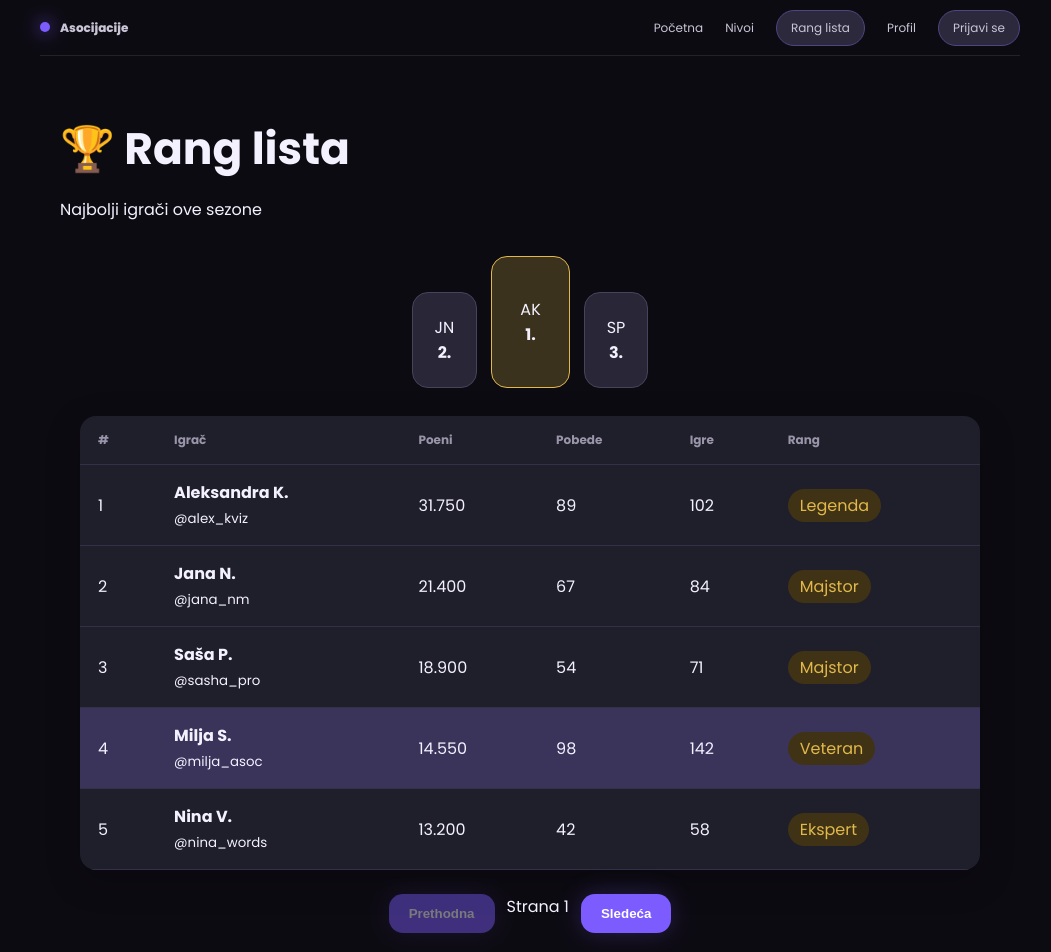
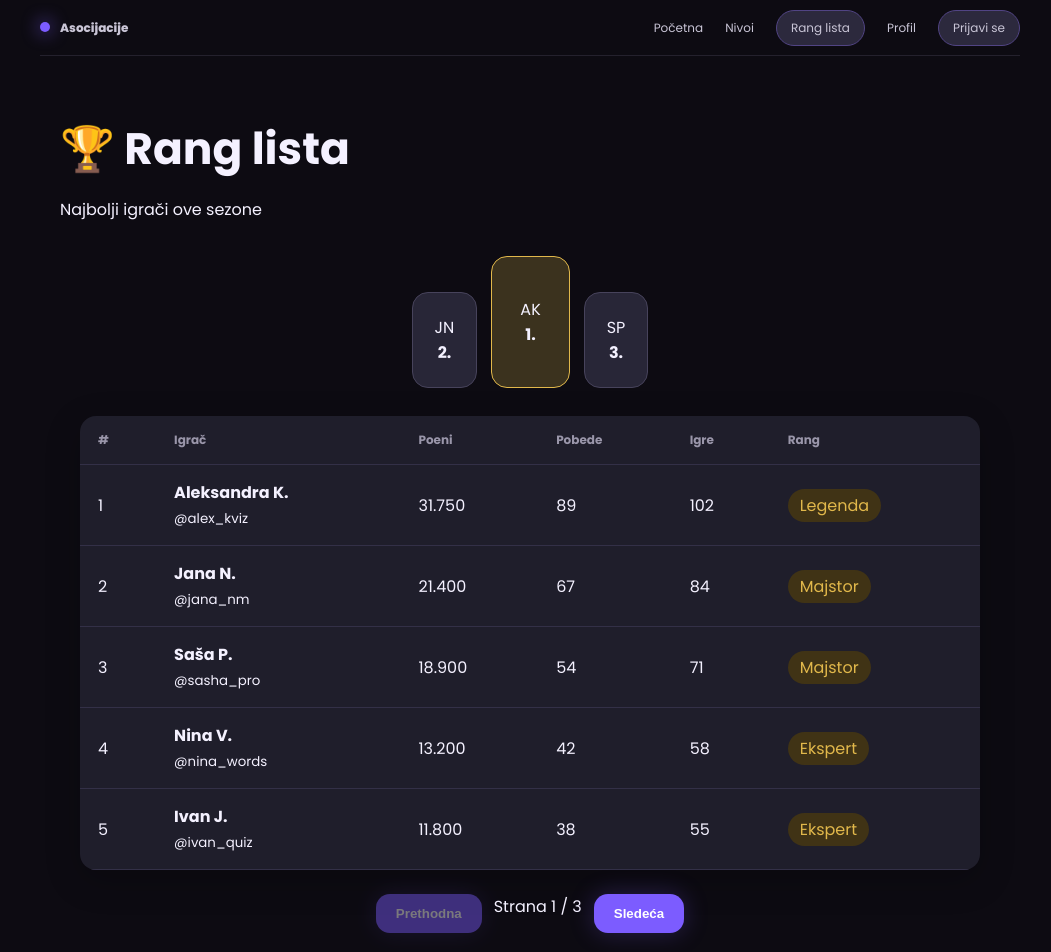
Before and after one commit to elab-development/klijentske-veb-tehnologije-i-skriptni-jezici-2025-26-2024-0201-veb-igrica-asocijacije, a React (Vite) app: page /leaderboard in a window 1280 px wide. Shown: the top 952 px of the page, without its empty margins (110-1161 px from the left). Built offline with nearby package versions, Linux system fonts and the light colour scheme.

Commit message:
Add saved user statistics to leaderboard

```diff
--- a/src/pages/LeaderboardPage.tsx
+++ b/src/pages/LeaderboardPage.tsx
@@ -1,11 +1,13 @@
-import { useMemo, useState } from 'react';
+import { useEffect, useMemo, useState } from 'react';
 import Button from '../components/Button';
 import { IPlayer } from '../models/Player';
-const players: IPlayer[] = [
+import type { IUserStats } from '../models/StatsManager';
+import { getStoredStats } from '../services/statsStorage';
+
+const basePlayers: IPlayer[] = [
   'Aleksandra K.|alex_kviz|31750|89|102|Legenda',
   'Jana N.|jana_nm|21400|67|84|Majstor',
   'Saša P.|sasha_pro|18900|54|71|Majstor',
-  'Milja S.|milja_asoc|14550|98|142|Veteran',
   'Nina V.|nina_words|13200|42|58|Ekspert',
   'Ivan J.|ivan_quiz|11800|38|55|Ekspert',
   'Milica T.|milica_99|10400|31|50|Napredni',
@@ -16,6 +18,7 @@ const players: IPlayer[] = [
   'Mina D.|mina_d|6200|15|29|Početnik',
 ].map((x, i) => {
   const [name, username, points, wins, games, rank] = x.split('|');
+
   return {
     id: i + 1,
     name,
@@ -27,31 +30,96 @@ const players: IPlayer[] = [
     difficulty: i % 3 === 0 ? 'Lako' : i % 3 === 1 ? 'Srednje' : 'Teško',
   } as IPlayer;
 });
+
+function getPlayerRank(points: number): string {
+  if (points >= 30000) return 'Legenda';
+  if (points >= 20000) return 'Majstor';
+  if (points >= 12000) return 'Ekspert';
+  if (points >= 8000) return 'Napredni';
+  if (points >= 3000) return 'Standardni';
+
+  return 'Početnik';
+}
+
+function getInitials(name: string): string {
+  return name
+    .split(' ')
+    .map((part) => part[0])
+    .join('')
+    .toUpperCase()
+    .slice(0, 2);
+}
+
 export default function LeaderboardPage() {
   const [page, setPage] = useState(1);
+  const [stats, setStats] = useState<IUserStats>(() => getStoredStats());
+
   const per = 5;
-  const visible = useMemo(() => players.slice((page - 1) * per, page * per), [page]);
+
+  useEffect(() => {
+    setStats(getStoredStats());
+  }, []);
+
+  const currentUser = useMemo(
+    () =>
+      ({
+        id: 999,
+        name: 'Milja Stojanović',
+        username: 'milja_asoc',
+        points: stats.totalPoints,
+        wins: stats.wins,
+        games: stats.totalGames,
+        rank: getPlayerRank(stats.totalPoints),
+        difficulty: 'Srednje',
+      }) as IPlayer,
+    [stats],
+  );
+
+  const players = useMemo(
+    () =>
+      [...basePlayers, currentUser].sort((a, b) => b.points - a.points),
+    [currentUser],
+  );
+
+  const visible = useMemo(
+    () => players.slice((page - 1) * per, page * per),
+    [page, players],
+  );
+
+  const maxPage = Math.ceil(players.length / per);
+  const topThree = players.slice(0, 3);
+
   return (
     <main className="page">
       <h1>🏆 Rang lista</h1>
       <p>Najbolji igrači ove sezone</p>
+
       <div className="podium">
+        {topThree[1] && (
           <div>
-          JN
+            {getInitials(topThree[1].name)}
             <br />
             <b>2.</b>
           </div>
+        )}
+
+        {topThree[0] && (
           <div className="winner">
-          AK
+            {getInitials(topThree[0].name)}
             <br />
             <b>1.</b>
           </div>
+        )}
+
+        {topThree[2] && (
           <div>
-          SP
+            {getInitials(topThree[2].name)}
             <br />
             <b>3.</b>
           </div>
+        )}
       </div>
+
       <table>
         <thead>
           <tr>
@@ -63,34 +131,43 @@ export default function LeaderboardPage() {
             <th>Rang</th>
           </tr>
         </thead>
+
         <tbody>
-          {visible.map((p, i) => (
-            <tr className={p.username === 'milja_asoc' ? 'highlight' : ''} key={p.id}>
-              <td>{(page - 1) * per + i + 1}</td>
+          {visible.map((player, index) => (
+            <tr
+              className={player.username === 'milja_asoc' ? 'highlight' : ''}
+              key={player.id}
+            >
+              <td>{(page - 1) * per + index + 1}</td>
+
               <td>
-                <b>{p.name}</b>
+                <b>{player.name}</b>
                 <br />
-                <small>@{p.username}</small>
+                <small>@{player.username}</small>
               </td>
-              <td>{p.points.toLocaleString('sr-RS')}</td>
-              <td>{p.wins}</td>
-              <td>{p.games}</td>
+
+              <td>{player.points.toLocaleString('sr-RS')}</td>
+              <td>{player.wins}</td>
+              <td>{player.games}</td>
+
               <td>
-                <span className="rank">{p.rank}</span>
+                <span className="rank">{player.rank}</span>
               </td>
             </tr>
           ))}
         </tbody>
       </table>
+
       <div className="pager">
         <Button disabled={page === 1} onClick={() => setPage(page - 1)}>
           Prethodna
         </Button>
-        <span>Strana {page}</span>
-        <Button
-          disabled={page === Math.ceil(players.length / per)}
-          onClick={() => setPage(page + 1)}
-        >
+
+        <span>
+          Strana {page} / {maxPage}
+        </span>
+
+        <Button disabled={page === maxPage} onClick={() => setPage(page + 1)}>
           Sledeća
         </Button>
       </div>
```
Lines whose indentation alone changed are shown as unchanged.
